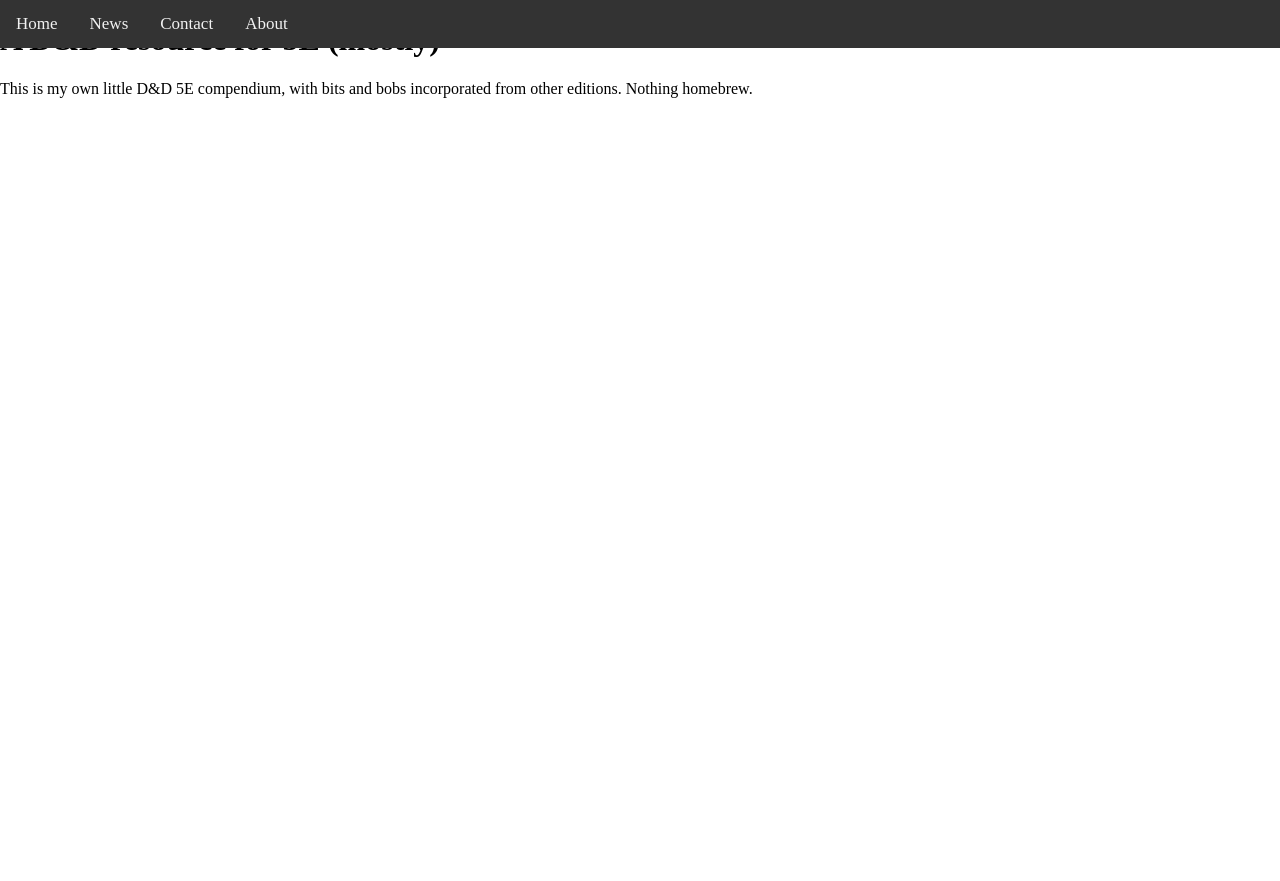
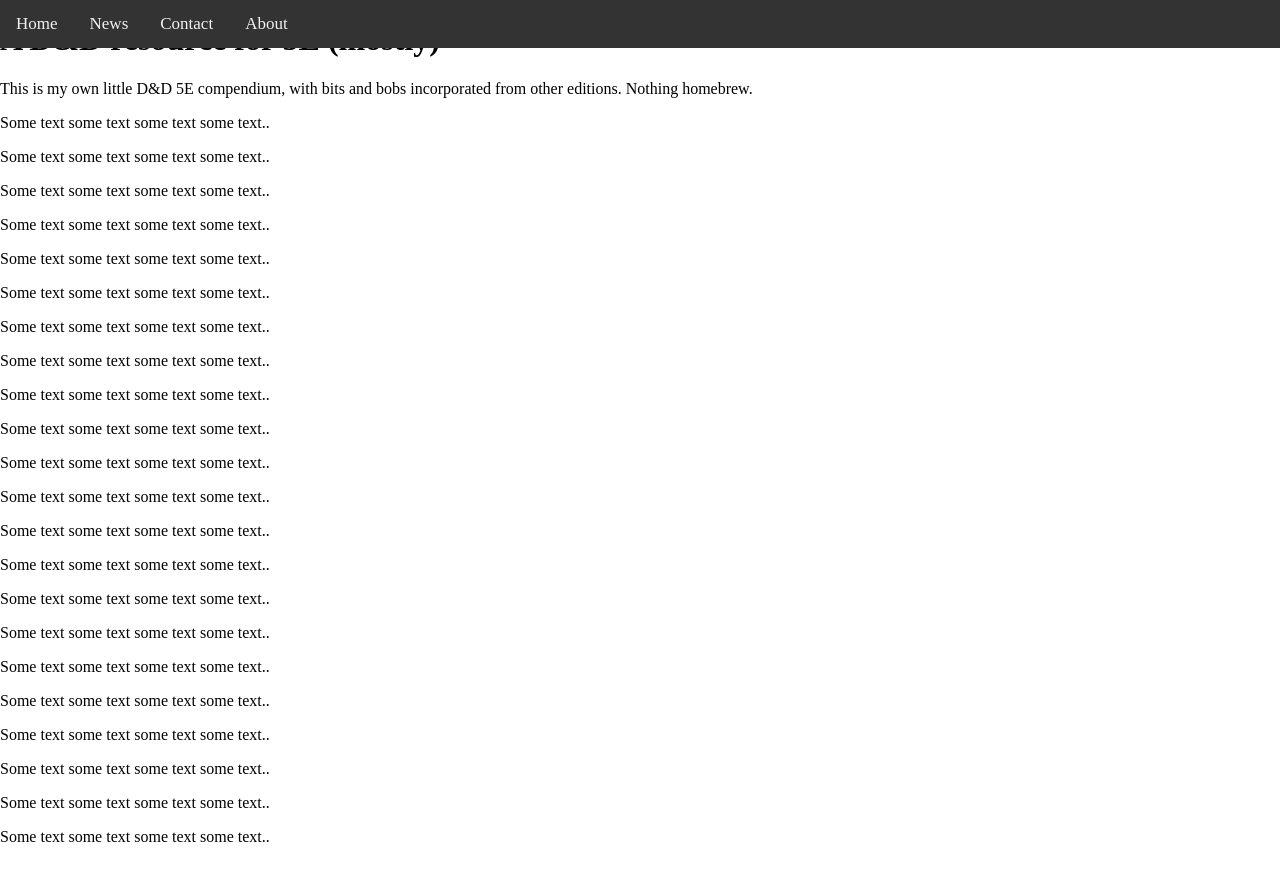
Before and after one commit to FluffsterDM/FluffsterDM.github.io, a Jekyll site: the page built from index.html, in a window 1280 px wide. Shown: the top 881 px of the page. Built offline with Jekyll 4.4.1, drawn with Linux system fonts in a browser that asks for light colours.

Commit message:
Update index.html

```diff
--- a/index.html
+++ b/index.html
@@ -5,4 +5,26 @@
 <div class="blurb">
 	<h1>A D&amp;D resource for 5E (mostly)</h1>
 	<p>This is my own little D&amp;D 5E compendium, with bits and bobs incorporated from other editions.  Nothing homebrew.</a></p>
+	<p>Some text some text some text some text..</p>
+	<p>Some text some text some text some text..</p>
+	<p>Some text some text some text some text..</p>
+	<p>Some text some text some text some text..</p>
+	<p>Some text some text some text some text..</p>
+	<p>Some text some text some text some text..</p>
+	<p>Some text some text some text some text..</p>
+	<p>Some text some text some text some text..</p>
+	<p>Some text some text some text some text..</p>
+	<p>Some text some text some text some text..</p>
+	<p>Some text some text some text some text..</p>
+	<p>Some text some text some text some text..</p>
+	<p>Some text some text some text some text..</p>
+	<p>Some text some text some text some text..</p>
+	<p>Some text some text some text some text..</p>
+	<p>Some text some text some text some text..</p>
+	<p>Some text some text some text some text..</p>
+	<p>Some text some text some text some text..</p>
+	<p>Some text some text some text some text..</p>
+	<p>Some text some text some text some text..</p>
+	<p>Some text some text some text some text..</p>
+	<p>Some text some text some text some text..</p>
 </div><!-- /.blurb -->
```
